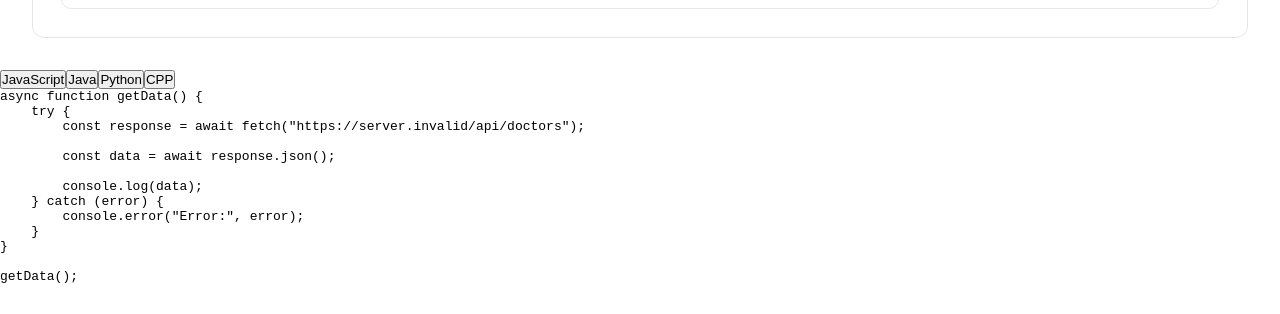
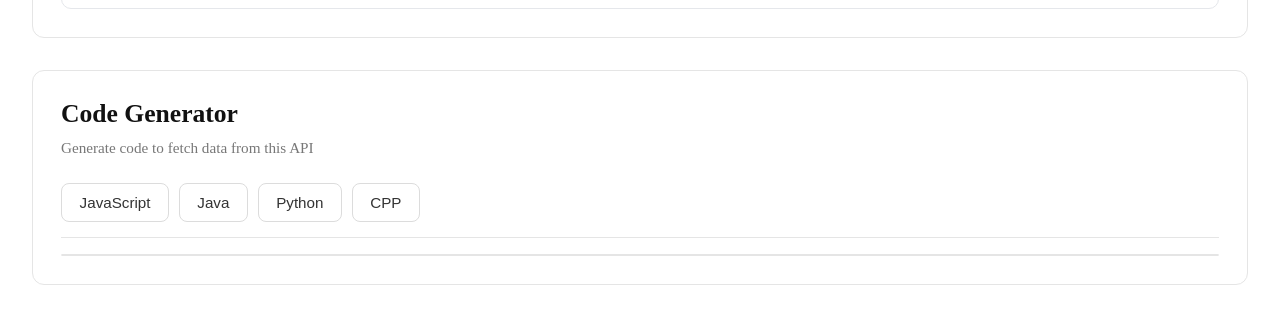
Before and after one commit to Akshatsahu01/API-PLAYGROUND, a React app in the folder frontend/: page / in a window 1280 px wide. Shown: the part 772-1086 px from the top of the page. Before the commit the page ends 1056 px from the top, so only its background shows below. Built offline with nearby package versions, Linux system fonts and the light colour scheme; no server answers; the HTML template or start-up script is replaced by a standard one.

Commit message:
feat: refactor CodeGenerator and add CSS

```diff
--- a/frontend/src/components/CodeGenerator/CodeGenerator.css
+++ b/frontend/src/components/CodeGenerator/CodeGenerator.css
@@ -0,0 +1,191 @@
+/* ======================================================
+   Code Generator
+====================================================== */
+
+.code-generator {
+    width: calc(100% - 4rem);
+
+    margin: 0 2rem 2rem 2rem;
+    padding: 1.75rem;
+
+    box-sizing: border-box;
+
+    background: #ffffff;
+
+    border: 1px solid #e5e5e5;
+    border-radius: 12px;
+}
+
+
+/* ======================================================
+   Header
+====================================================== */
+
+.code-generator-header {
+    margin-bottom: 1.5rem;
+}
+
+.code-generator-header h2 {
+    margin: 0 0 0.5rem;
+
+    font-size: 1.6rem;
+    font-weight: 700;
+
+    color: #111;
+}
+
+.code-generator-header p {
+    margin: 0;
+
+    font-size: 0.95rem;
+    color: #777;
+
+    line-height: 1.4;
+}
+
+
+/* ======================================================
+   Language Tabs
+====================================================== */
+
+.language-tabs {
+    display: flex;
+    gap: 0.6rem;
+
+    margin-bottom: 1rem;
+    padding-bottom: 0.9rem;
+
+    border-bottom: 1px solid #e5e5e5;
+}
+
+.language-tabs button {
+    padding: 0.65rem 1.1rem;
+
+    border: 1px solid #dcdcdc;
+    border-radius: 8px;
+
+    background: #ffffff;
+    color: #333;
+
+    font-size: 0.95rem;
+
+    cursor: pointer;
+
+    transition:
+        background 0.2s ease,
+        color 0.2s ease,
+        border-color 0.2s ease;
+}
+
+.language-tabs button:hover {
+    border-color: #111;
+}
+
+.language-tabs button.active-language {
+    background: #111;
+    color: #ffffff;
+
+    border-color: #111;
+}
+
+
+/* ======================================================
+   Code Container
+====================================================== */
+
+.code-container {
+    width: 100%;
+
+    overflow: hidden;
+
+    border: 1px solid #e5e5e5;
+    border-radius: 10px;
+
+    background: #fafafa;
+
+    box-sizing: border-box;
+}
+
+
+/* ======================================================
+   Generated Code
+====================================================== */
+
+.code-container pre {
+    margin: 0;
+
+    padding: 1.5rem;
+
+    min-height: 250px;
+
+    overflow-x: auto;
+
+    box-sizing: border-box;
+
+    background: #fafafa;
+
+    color: #222;
+
+    font-family:
+        "Courier New",
+        Courier,
+        monospace;
+
+    font-size: 0.9rem;
+    line-height: 1.6;
+
+    white-space: pre;
+}
+
+
+/* ======================================================
+   Code Scrollbar
+====================================================== */
+
+.code-container pre::-webkit-scrollbar {
+    height: 8px;
+}
+
+.code-container pre::-webkit-scrollbar-track {
+    background: #f1f1f1;
+}
+
+.code-container pre::-webkit-scrollbar-thumb {
+    background: #cccccc;
+
+    border-radius: 4px;
+}
+
+.code-container pre::-webkit-scrollbar-thumb:hover {
+    background: #999999;
+}
+
+
+/* ======================================================
+   Responsive
+====================================================== */
+
+@media (max-width: 700px) {
+
+    .code-generator {
+        width: calc(100% - 2rem);
+
+        margin: 0 1rem 1rem 1rem;
+
+        padding: 1.25rem;
+    }
+
+    .language-tabs {
+        flex-wrap: wrap;
+    }
+
+    .language-tabs button {
+        flex: 1;
+    }
+
+    .code-container pre {
+        padding: 1rem;
+
+        font-size: 0.8rem;
+    }
+}
--- a/frontend/src/components/CodeGenerator/CodeGenerator.jsx
+++ b/frontend/src/components/CodeGenerator/CodeGenerator.jsx
@@ -1,26 +1,38 @@
 import { useState } from "react";
 import LanguageComponents from "./languageCodes";
+import "./CodeGenerator.css";
 
 function Codegenerator({generatedUrl}) {
     const codeOptions = ["JavaScript", "Java", "Python", "CPP"];
 
-    const [language, setLanguage] = useState("JavaScript");
+    const [language, setLanguage] = useState("");
 
     function handleclick(e) {
         setLanguage(e.target.value);
     }
 
     function showCode(language) {
+        if(!language){
+            return
+        }
         const Component = LanguageComponents[language];
 
         return <Component generatedUrl={generatedUrl}/>;
     }
 
-    return (
-        <>
+
+       return (
+    <section className="code-generator">
+        <div className="code-generator-header">
+            <h2>Code Generator</h2>
+            <p>Generate code to fetch data from this API</p>
+        </div>
+
+        <div className="language-tabs">
             {codeOptions.map((option) => {
                 return (
                     <button
+                        className={language === option ? "active-language" : ""}
                         value={option}
                         key={option}
                         onClick={handleclick}
@@ -29,10 +41,14 @@ function Codegenerator({generatedUrl}) {
                     </button>
                 );
             })}
+        </div>
 
+        <div className="code-container">
             {showCode(language)}
-        </>
-    );
+        </div>
+    </section>
+);
+
 }
 
 export default Codegenerator;
```
